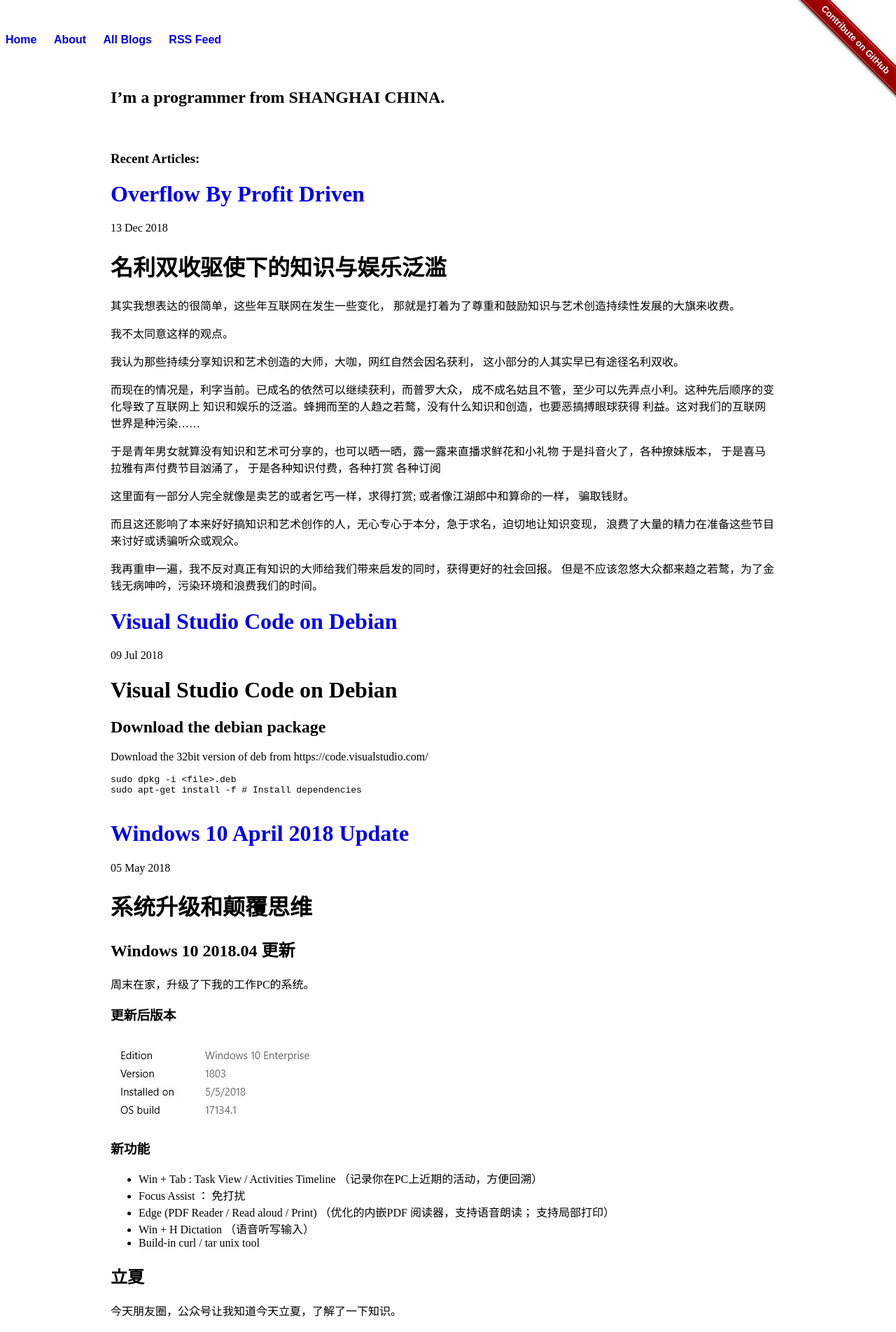
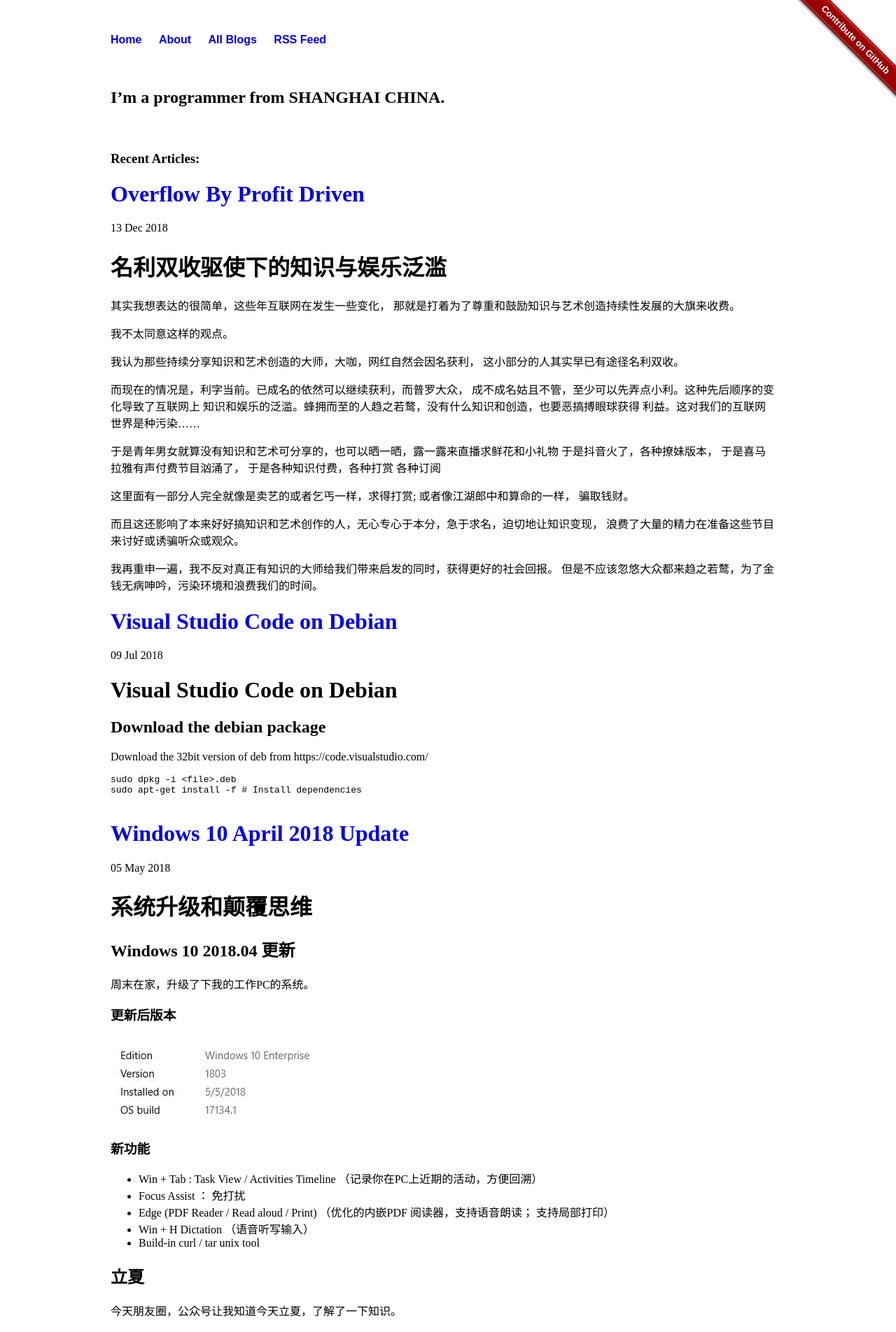
Before and after one commit to liuning0820/liuning0820.github.io, a Jekyll site: the page built from index.html, in a window 1280 px wide. Shown: the top 1904 px of the page at 70% size. Built offline with Jekyll 4.4.1, drawn with Linux system fonts in a browser that asks for light colours; the list of posts is cut into pages by our own code.

Commit message:
css adjust.

```diff
--- a/_includes/head.html
+++ /dev/null
@@ -1,8 +0,0 @@
-<head>
-	　<meta http-equiv="content-type" content="text/html; charset=utf-8" />
-	　<title>{{page.title}}</title>
-		<link rel="stylesheet" type="text/css" href="{{ site.url }}{{site.baseurl}}/css/main.css">
-		<link rel="stylesheet" type="text/css" href="{{ site.url }}{{site.baseurl}}/css/gh-fork-ribbon.css">
-		<!-- <link rel="stylesheet" type="text/css" href="{{ "/css/main.css" | relative_url}}" />
-		<link rel="stylesheet" type="text/css" href="{{ "/css/gh-fork-ribbon.css" | relative_url}}" /> -->
-</head>
--- /dev/null
+++ b/_includes/header.html
@@ -0,0 +1,15 @@
+<div>
+
+	<a class="github-fork-ribbon fixed" title="Contribute on GitHub"
+		href="https://github.com/liuning0820/liuning0820.github.io">Fork me on GitHub</a>
+
+	<nav>
+		<ul>
+			<li><a href="{{ site.url }}{{site.baseurl}}/">Home</a></li>
+			<li><a href="{{ site.url }}{{site.baseurl}}/about">About</a></li>
+			<li><a href="{{ site.url }}{{site.baseurl}}/all.html">All Blogs</a></li>
+			<li><a href="{{ site.url }}{{site.baseurl}}/feed.xml">RSS Feed</a></li>
+		</ul>
+	</nav>
+
+</div>
--- a/_layouts/default.html
+++ b/_layouts/default.html
@@ -1,20 +1,25 @@
 <!DOCTYPE html>
 <html>
-{% include head.html %}
+
+<head>
+
+	<meta http-equiv="content-type" content="text/html; charset=utf-8" />
+	<title>{{page.title}}</title>
+	<link rel="stylesheet" type="text/css" href="{{ site.url }}{{site.baseurl}}/css/main.css">
+	<link rel="stylesheet" type="text/css" href="{{ site.url }}{{site.baseurl}}/css/gh-fork-ribbon.css">
+	<!-- <link rel="stylesheet" type="text/css" href="{{ "/css/main.css" | relative_url}}" />
+	<link rel="stylesheet" type="text/css" href="{{ "/css/gh-fork-ribbon.css" | relative_url}}" /> -->
+</head>
+
+
+
 
 <body>
 
-	<a class="github-fork-ribbon fixed" title="Contribute on GitHub"
-		href="https://github.com/liuning0820/liuning0820.github.io">Fork me on GitHub</a>
+	<header>
+			{% include header.html %}
+	</header>
 
-	<nav>
-		<ul>
-			<li><a href="{{ site.url }}{{site.baseurl}}/">Home</a></li>
-			<li><a href="{{ site.url }}{{site.baseurl}}/about">About</a></li>
-			<li><a href="{{ site.url }}{{site.baseurl}}/all.html">All Blogs</a></li>
-			<li><a href="{{ site.url }}{{site.baseurl}}/feed.xml">RSS Feed</a></li>
-		</ul>
-	</nav>
 
 	<main>
 		　{{content }}
--- a/css/main.css
+++ b/css/main.css
@@ -2,7 +2,7 @@
 a { text-decoration: none; }
 a:hover { text-decoration: underline; }
 
-main {
+body nav,body main {
 
 	width: 75%;
 	min-width: 600px;
```
